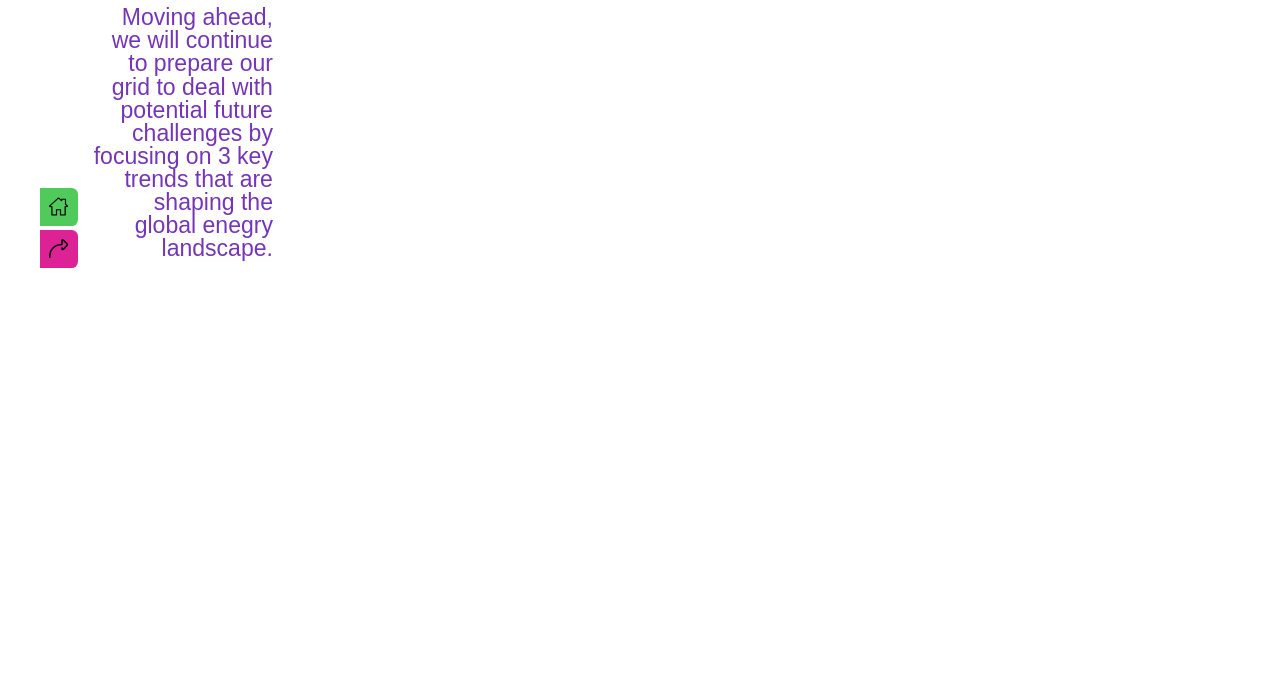
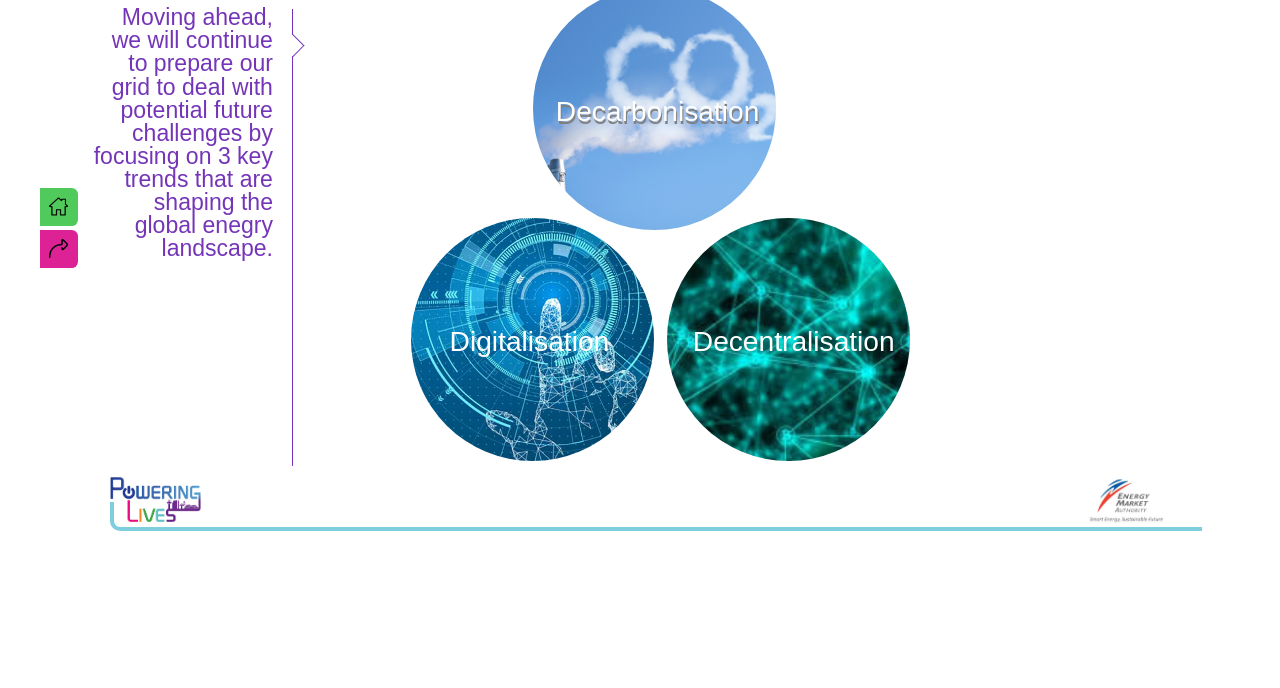
Before and after one commit to MaryMargarethDomingo/PLT-SES-Presentation, a plain HTML site: page globalEnergy.html in a window 1280 px wide. Shown: the part 112-800 px from the top of the page. Drawn offline with Linux system fonts and the light colour scheme.

Commit message:
GlobalEnergy

```diff
--- a/globalEnergy.css
+++ b/globalEnergy.css
@@ -94,8 +94,178 @@ hr{
   line-height: 1.8vw;
   text-align: right;
 }
-.left-line{
+.upperleft-line{
   position: absolute;
   z-index: 2;
-  bor
+  height: 2vw;
+  margin-top: 8.2vw;
+  margin-left: 22.2vw;
+  border-left:1px solid #7435B8;
 }
+.arrowright {
+  position: absolute;
+  z-index:2;
+  height: 0.8vw;
+  width: 0.8vw;
+  margin-top:10.4vw;
+  margin-left: 21.6vw;
+  border: solid #7435B8;
+  border-width: 0 1px 1px 0;
+  padding: 3px;
+  transform: rotate(-45deg);
+  -webkit-transform: rotate(-45deg);
+}
+.lowerleft-line{
+  position: absolute;
+  z-index: 2;
+  height: 32vw;
+  margin-top: 11.9vw;
+  margin-left: 22.2vw;
+  border-left:1px solid #7435B8;
+}
+.img-decarbonisation{
+  position: absolute;
+  z-index: -1;
+  height:19vw;
+  width: 19vw;
+  margin-top:6.5vw;
+  margin-left:41vw;
+  border-radius:10vw;
+  object-fit: cover;
+}
+.img-decarbonisation:hover{
+  position: fixed;
+  height:23vw;
+  width:23vw;
+  margin-top:5vw;
+  margin-left:39.5vw;
+  border-radius: 20vw;
+  transition-duration: 0.5s;
+  visibility: visible;
+  opacity: 5;
+}
+.text-decarbonisation{
+  position: absolute;
+  z-index: 2;
+  width:17vw;
+  margin-top: 6.5vw;
+  margin-left: 74vw;
+  font-family:'Arial', sans-serif;
+  font-size: 1vw;
+  color: grey;
+  font-weight:lighter;
+  line-height: 1.2vw;
+  text-align: right;
+  visibility: transparent;
+  opacity: 0;
+}
+.center-text{
+  position: absolute;
+  z-index: 2;
+  margin-top:15vw;
+  margin-left:42.8vw;
+  font-family:'Arial', sans-serif;
+  font-size: 2.2vw;
+  font-weight:normal;
+  color:white;
+  text-shadow: 1px 3px grey;
+}
+
+.img-digitalisation{
+  position: absolute;
+  z-index: -1;
+  height:19vw;
+  width: 19vw;
+  margin-top:24.5vw;
+  margin-left:31.5vw;
+  border-radius:10vw;
+  object-fit:cover;
+  object-position: left;
+}
+.img-digitalisation:hover{
+  position: fixed;
+  height:23vw;
+  width:23vw;
+  margin-top:22vw;
+  margin-left:30vw;
+  border-radius: 20vw;
+  transition-duration: 0.5s;
+}
+.left-text{
+  position: absolute;
+  z-index: 2;
+  margin-top:33vw;
+  margin-left:34.5vw;
+  font-family:'Arial', sans-serif;
+  font-size: 2.2vw;
+  font-weight:normal;
+  color:white;
+}
+.img-decentralisation{
+  position: absolute;
+  z-index: -3;
+  height:19vw;
+  width: 19vw;
+  margin-top:24.5vw;
+  margin-left:51.5vw;
+  border-radius:10vw;
+  object-fit:cover;
+  object-position: center;
+}
+.img-decentralisation:hover{
+  position: fixed;
+  height:23vw;
+  width:23vw;
+  margin-top:22vw;
+  margin-left:49.2vw;
+  border-radius:20vw;
+  transition-duration: 0.5s;
+}
+
+.right-text{
+  position: absolute;
+  z-index: 2;
+  margin-top:33vw;
+  margin-left:53.5vw;
+  font-family:'Arial', sans-serif;
+  font-size: 2.2vw;
+  font-weight:normal;
+  color:white;
+}
+.blue-line{
+  position: absolute;
+  z-index:2;
+  height:2vw;
+  width: 85vw;
+  margin-top:46.7vw;
+  margin-left:8vw;
+  border-left: 4.5px solid #7ecede ;
+  border-bottom: 4.5px solid #7ecede ;
+  border-bottom-left-radius: 10px;
+}
+.pl_logo{
+  z-index: 2;
+  position: absolute;
+  height:12vw;
+  width:12vw;
+  margin-top:40.5vw;
+  margin-left:5.5vw;
+  display:inline-block;
+  background-image:url("images/pl_logo.jpg");
+  background-size: 75%;
+  background-position: center;
+  background-repeat: no-repeat;
+}
+.ema_logo{
+  z-index: 2;
+  position: absolute;
+  height:9vw;
+  width:9vw;
+  margin-top:42.1vw;
+  margin-left:83vw;
+  display:inline-block;
+  background-image:url("images/ema_logo.jpg");
+  background-size: 75%;
+  background-position: center;
+  background-repeat: no-repeat;
+}
--- a/globalEnergy.html
+++ b/globalEnergy.html
@@ -18,7 +18,6 @@
           <br>STORY</p>
       <div class="homeButton"><img src="images/home.png" class="home"></div>
       <div class="next"><img src="images/next.png" class="home"></div>
-
       <div class="left">
         <p class="description"> Moving ahead,
             we will continue
@@ -29,10 +28,37 @@
             focusing on 3 key
             trends that are shaping the global enegry landscape.
         </p>
-        <div class="left-line"></div>
+        <div class="upperleft-line"></div>
+        <div class="arrowright"></div>
+        <div class="lowerleft-line"></div>
       </div>
+      <div class="center-img">
+        <div class="decarbonisation">
+          <img src="images/decarbonisation.jpg" class="img-decarbonisation">
+          <div class="center-text">Decarbonisation</div>
+          <div class="text-decarbonisation">
+            <p>  From curbing the dependence on
+              fossil fuels to investments in solar
+              photovoltaics(PV), companies across
+              the globe are diversifying their energy
+              mix and reducing carbon emissions.
+            </p>
+          </div>
+        </div>
+        <div class="digitalisation">
+          <img src="images/digitalisation.jpg" class="img-digitalisation">
+          <div class="left-text">Digitalisation</div>
+        </div>
+        <div class="decentralisation">
+          <img src="images/decentralisation.jpg" class="img-decentralisation">
+          <div class="right-text">Decentralisation</div>
+        </div>
+        <div class="pl_logo"></div>
+        <div class="ema_logo"></div>
+        <div class ="blue-line"></div>
 
-        </div>
+      </div>
+    </div>
 
   </body>
 </html>
```
Also changed, not shown: images/decarbonisation.jpg (added), images/decentralisation.jpg (added), images/digitalisation.jpg (added).
